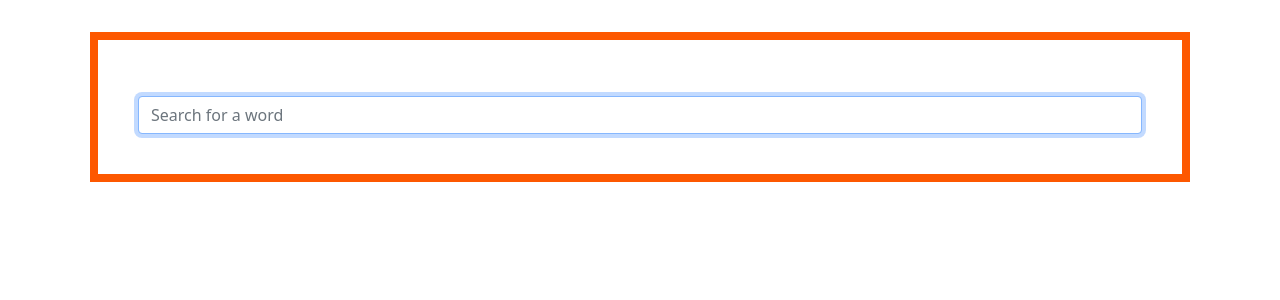
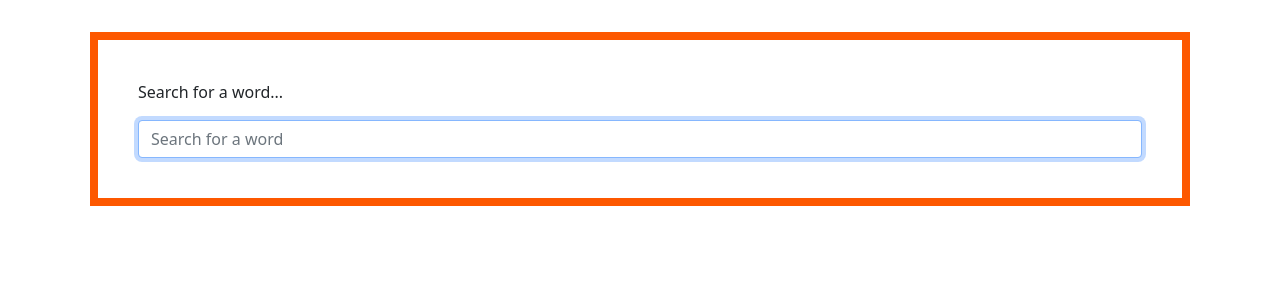
Before and after one commit to Joycey83/Dictionaryopedia, a React (Create React App) app: page / in a window 1280 px wide. Shown: the top 300 px of the page. Built offline with nearby package versions, Linux system fonts and the light colour scheme; a web font is replaced by a local one.

Commit message:
Added a label to the input form

```diff
--- a/src/components/Dictionaryopedia.js
+++ b/src/components/Dictionaryopedia.js
@@ -41,6 +41,7 @@ const Dictionaryopedia = () => {
       <div className={styles["dictionary--container"]}>
         <section>
           <form onSubmit={searchWord}>
+            <label>Search for a word...</label>
             <input
               type="search"
               placeholder="Search for a word"
```
